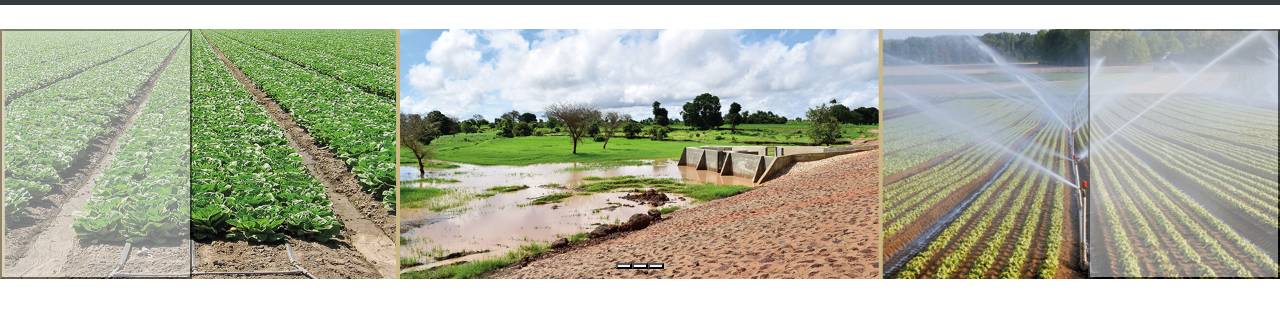
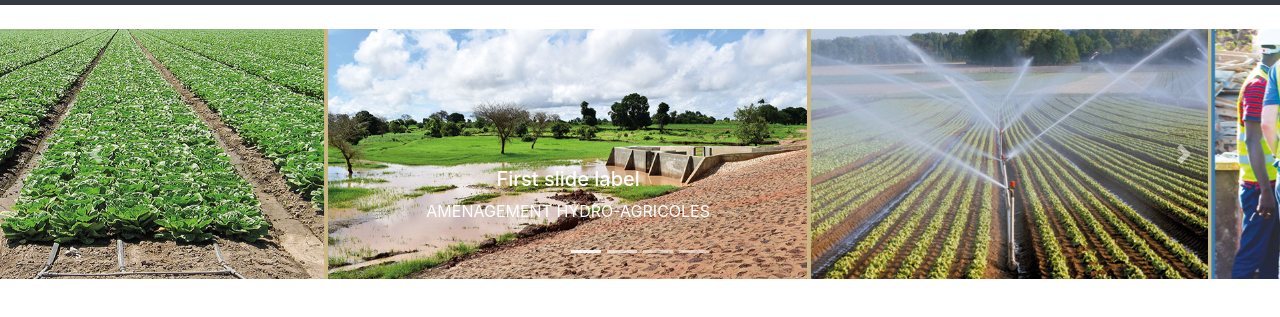
Before and after one commit to sidyndiay/site, a plain HTML site: page index.html in a window 1280 px wide. Shown: the part 91-408 px from the top of the page. Drawn offline with nearby package versions, Linux system fonts and the light colour scheme; files whose address does not match are found by name.

Commit message:
Add files via upload

```diff
--- a/index.html
+++ b/index.html
@@ -8,13 +8,11 @@
     <meta name="viewport" content="width=device-width, initial-scale=1, shrink-to-fit=no">
     <meta name="description" content="">
     <meta name="author" content="">
-    <link href="https://cdn.jsdelivr.net/npm/bootstrap@4.1.3/dist/css/bootstrap.min.css" rel="stylesheet" integrity="sha384-iYQeCzEYFbKjA/T2uDLTpkwGzCiq6soy8tYaI1GyVh/UjpbCx/TYkiZhlZB6+fzT" crossorigin="anonymous">
-
+    <link rel="stylesheet" href="https://cdn.jsdelivr.net/npm/bootstrap@4.3.1/dist/css/bootstrap.min.css" integrity="sha384-ggOyR0iXCbMQv3Xipma34MD+dH/1fQ784/j6cY/iJTQUOhcWr7x9JvoRxT2MZw1T" crossorigin="anonymous">
     <link rel="icon" href="/docs/4.1/assets/img/favicons/favicon.ico">
-    <script defer src="https://cdn.jsdelivr.net/npm/bootstrap@5.2.1/dist/js/bootstrap.bundle.min.js" integrity="sha384-u1OknCvxWvY5kfmNBILK2hRnQC3Pr17a+RTT6rIHI7NnikvbZlHgTPOOmMi466C8" crossorigin="anonymous"></script>
-
-    <link rel="stylesheet" href="https://cdn.jsdelivr.net/npm/bootstrap@4.1.3/dist/css/bootstrap.min.css" integrity="sha384-MCw98/SFnGE8fJT3GXwEOngsV7Zt27NXFoaoApmYm81iuXoPkFOJwJ8ERdknLPMO" crossorigin="anonymous">
-    <link rel="stylesheet" href="style.css">
+    <script src="https://code.jquery.com/jquery-3.3.1.slim.min.js" integrity="sha384-q8i/X+965DzO0rT7abK41JStQIAqVgRVzpbzo5smXKp4YfRvH+8abtTE1Pi6jizo" crossorigin="anonymous"></script>
+    <script src="https://cdn.jsdelivr.net/npm/popper.js@1.14.7/dist/umd/popper.min.js" integrity="sha384-UO2eT0CpHqdSJQ6hJty5KVphtPhzWj9WO1clHTMGa3JDZwrnQq4sF86dIHNDz0W1" crossorigin="anonymous"></script>
+    <script src="https://cdn.jsdelivr.net/npm/bootstrap@4.3.1/dist/js/bootstrap.min.js" integrity="sha384-JjSmVgyd0p3pXB1rRibZUAYoIIy6OrQ6VrjIEaFf/nJGzIxFDsf4x0xIM+B07jRM" crossorigin="anonymous"></script>  <link rel="stylesheet" href="style.css">
     <title>I2E SARL</title>
 
   </head>
@@ -70,41 +68,49 @@
 
       </div>
     </nav>
+   <div id="carouselExampleControls" class="carousel slide" data-ride="carousel">
+    <ol class="carousel-indicators">
+      <li data-target="#carouselExampleControls" data-slide-to="0" class="active"></li>
+      <li data-target="#carouselExampleControls" data-slide-to="1"></li>
+      <li data-target="#carouselExampleControls" data-slide-to="2"></li>
+      <li data-target="#carouselExampleControls" data-slide-to="3"></li>
 
-  <div id="hero-carousel" class="carousel slide" data-bs-ride="carousel">
-    <div class="carousel-indicators">
-      <button type="button" data-bs-target="#hero-carousel" data-bs-slide-to="0" class="active" aria-current="true" aria-label="Slide 1"></button>
-      <button type="button" data-bs-target="#hero-carousel" data-bs-slide-to="1" aria-label="Slide 2"></button>
-      <button type="button" data-bs-target="#hero-carousel" data-bs-slide-to="2" aria-label="Slide 3"></button>
-    </div>
+    </ol>
     <div class="carousel-inner">
         <div class="carousel-item active c-item">
           <img src="../images/photo2.jpg" class="d-block w-100 c-img" alt="...">
+          <div class="carousel-caption d-none d-md-block">
+            <h5>First slide label</h5>
+            <p class="commentaire_1">AMENAGEMENT HYDRO-AGRICOLES</p>
           </div>
+        </div>
+
+
         <div class="carousel-item c-item">
           <img src="../images/photo1.jpg" class="d-block w-100 c-img" alt="...">
         </div>
+        >
         <div class="carousel-item c-item">
           <img src="../images/photo3.jpg" class="d-block w-100 c-img" alt="...">
         </div>
+
         <div class="carousel-item c-item">
           <img src="../images/photo4.jpg" class="d-block w-100 c-img" alt="...">
         </div>
+
     </div>
-      <button class="carousel-control-prev c" type="button" data-bs-target="#hero-carousel" data-bs-slide="prev">
+    <a class="carousel-control-prev" href="#carouselExampleControls" role="button" data-slide="prev">
       <span class="carousel-control-prev-icon" aria-hidden="true"></span>
-        <span class="visually-hidden">previous</span>
-      </button>
-      <button class="carousel-control-next c" type="button" data-bs-target="#hero-carousel" data-bs-slide="next">
+      <span class="sr-only">Previous</span>
+    </a>
+    <a class="carousel-control-next" href="#carouselExampleControls" role="button" data-slide="next">
       <span class="carousel-control-next-icon" aria-hidden="true"></span>
-        <span class="visually-hidden">next</span>
-      </button>
+      <span class="sr-only">Next</span>
+    </a>
 </div>
-
     <main role="main" class="container">
 
-      <div class="starter-template">
-         </div>
+
         <script src="https://code.jquery.com/jquery-3.3.1.slim.min.js" integrity="sha384-q8i/X+965DzO0rT7abK41JStQIAqVgRVzpbzo5smXKp4YfRvH+8abtTE1Pi6jizo" crossorigin="anonymous"></script>
         <script src="https://cdn.jsdelivr.net/npm/popper.js@1.14.3/dist/umd/popper.min.js" integrity="sha384-ZMP7rVo3mIykV+2+9J3UJ46jBk0WLaUAdn689aCwoqbBJiSnjAK/l8WvCWPIPm49" crossorigin="anonymous"></script>
         <script src="https://cdn.jsdelivr.net/npm/bootstrap@4.1.3/dist/js/bootstrap.min.js" integrity="sha384-ChfqqxuZUCnJSK3+MXmPNIyE6ZbWh2IMqE241rYiqJxyMiZ6OW/JmZQ5stwEULTy" crossorigin="anonymous"></script>
```
Lines whose indentation alone changed are shown as unchanged.
